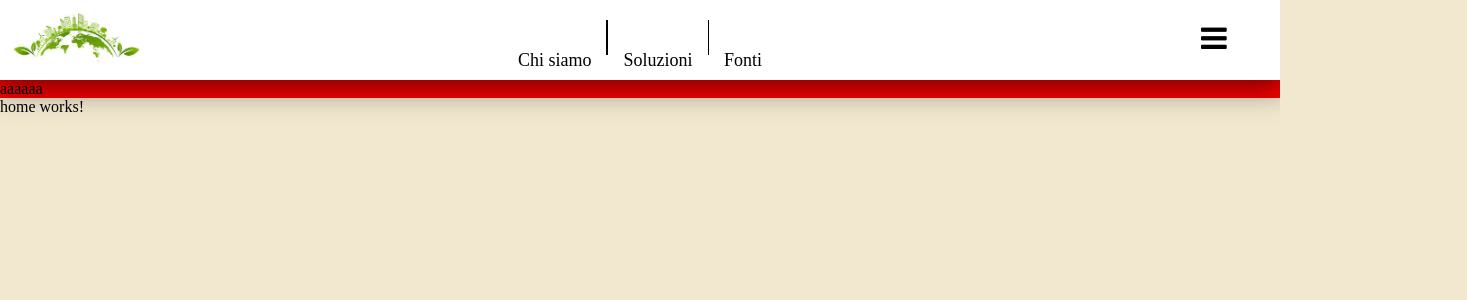
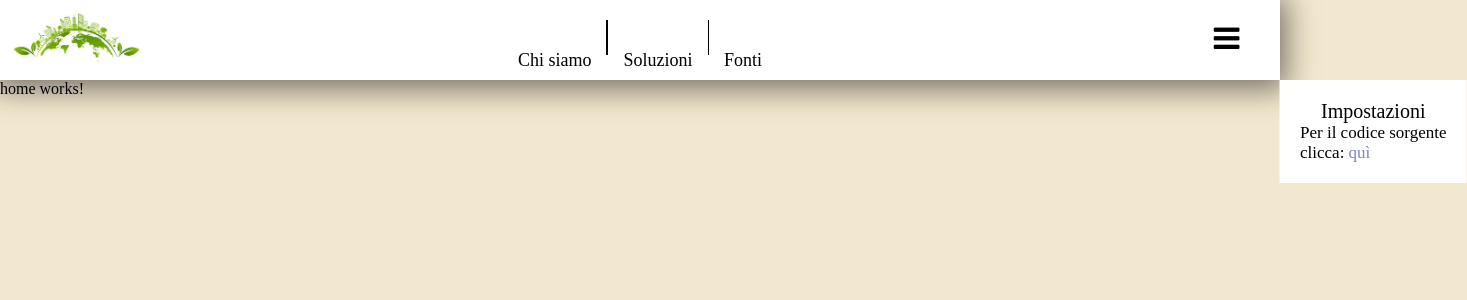
Before and after one commit to NightHvnter/Sviluppo-Sostenibile, an Angular app: page /home in a window 1280 px wide. Shown: the top 300 px of the page, 1467 px wide, since content can reach past the window. Built offline with nearby package versions, Linux system fonts and the light colour scheme.

Commit message:
dashboard update

```diff
--- a/src/app/animations.ts
+++ b/src/app/animations.ts
@@ -7,15 +7,16 @@ import {
 } from '@angular/animations';
 
 export const ParsingSettings = trigger('ParsingSettings', [
+  state('aperto', style({
+    transform: 'translateX(0)'
+  })),
+  state('chiuso', style({
+    transform: 'translateX(100%)'
+  })),
+  transition('aperto => chiuso', [
+    animate('.40s ease-out')
+  ]),
   transition('chiuso => aperto', [
-    style({
-        width: '*'
-    })
-  ]),
-  transition('aperto => chiuso', [
-    style({
-        width: 0,
-    }),
-    animate('1s')
+    animate('.40s ease-out')
   ])
 ])
--- a/src/app/dashboard/dashboard.component.html
+++ b/src/app/dashboard/dashboard.component.html
@@ -8,5 +8,8 @@
   <i class="fa fa-bars flex-item" (click)="showHideSettings()"></i>
 </div>
 <div class="settings" [@ParsingSettings]="settings ? 'aperto' : 'chiuso'">
-aaaaaa
+  <div class="title">Impostazioni</div>
+  <div class="text">
+    Per il codice sorgente<br>clicca: <i (click)="routing.toGit()">quì</i>
+  </div>
 </div>
--- a/src/app/dashboard/dashboard.component.scss
+++ b/src/app/dashboard/dashboard.component.scss
@@ -35,7 +35,7 @@
 
   .flex-item.fa.fa-bars {
     position: absolute;
-    right: 3%;
+    right: 2%;
     top: 23%;
     order: 100;
     font-size: 30px;
@@ -51,5 +51,26 @@
 }
 
 .settings {
-  background-color: red;
+  position: absolute;
+  right: 0;
+  transform: translateX(-100%);
+  background-color: white;
+  height: fit-content;
+  padding: 20px;
 }
+
+.settings .title {
+  font-size: 20px;
+  text-align: center;
+}
+
+.settings .text {
+  font-size: 17px;
+  white-space: nowrap;
+}
+
+.settings .text i {
+  font-style: normal;
+  color: rgb(128, 128, 209);
+  cursor: pointer;
+}
--- a/src/app/dashboard/dashboard.component.ts
+++ b/src/app/dashboard/dashboard.component.ts
@@ -1,5 +1,6 @@
 import { Component } from '@angular/core';
 import { ParsingSettings } from '../animations'
+import { RoutingService } from '../routing.service';
 @Component({
   selector: 'app-dashboard',
   templateUrl: './dashboard.component.html',
@@ -14,4 +15,6 @@ export class DashboardComponent {
 
   showHideSettings() { this.settings = !this.settings; }
 
+  constructor(public routing: RoutingService) { }
+
 }
--- /dev/null
+++ b/src/app/routing.service.ts
@@ -0,0 +1,13 @@
+import { Injectable } from '@angular/core';
+import { Router } from '@angular/router';
+@Injectable({
+  providedIn: 'root'
+})
+export class RoutingService {
+
+  toGit(){
+    window.location.href = 'https://github.com/NightHvnter/Sviluppo-Sostenibile/';
+  }
+
+  constructor(private router: Router) { }
+}
```
Also changed, not shown: 1 other file (tests, documents, lock files or other folders).
